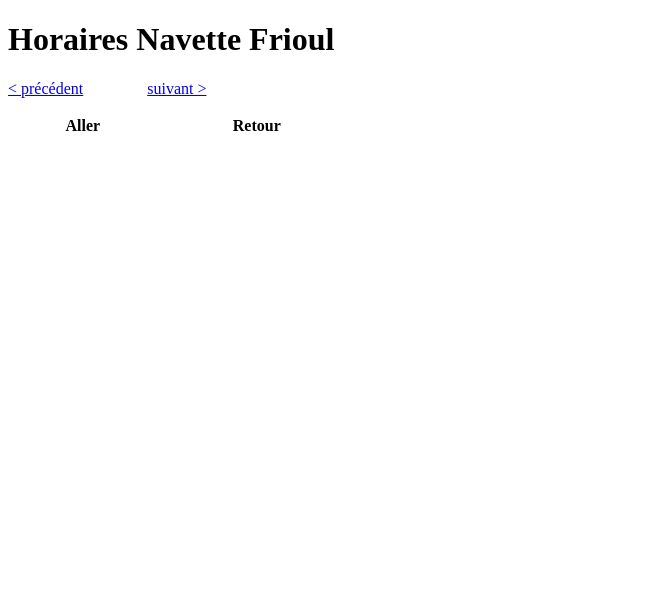
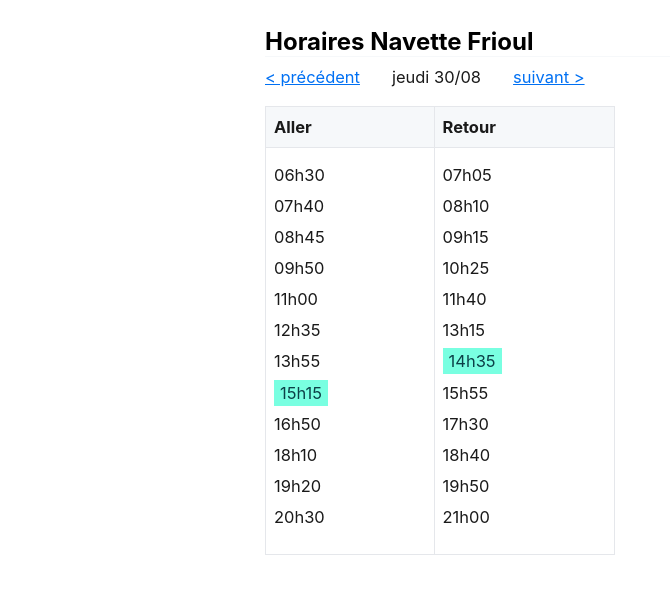
Before and after one commit to adipasquale/frioul, a website: page index.html in a window 1280 px wide. Shown: the whole page, without its empty margins (0-670 px from the left). Drawn offline with Linux system fonts and the light colour scheme; the site is published under a folder, as on GitHub Pages, so addresses that start at the root find nothing.

Commit message:
fix deploy to gh pages

```diff
--- a/index.html
+++ b/index.html
@@ -5,7 +5,7 @@
   <meta charset="utf-8" />
   <meta name="viewport" content="width=device-width, initial-scale=1.0">
   <title>Horaires Navette Frioul 🚢</title>
-  <link rel="stylesheet" type="text/css" href="/style.css" media="screen" />
+  <link rel="stylesheet" type="text/css" href="./style.css" media="screen" />
 </head>
 
 <h1>Horaires Navette Frioul</h1>
@@ -35,7 +35,7 @@
   </tbody>
 </table>
 
-<script src="/main.js"></script>
+<script src="./main.js"></script>
 <script>
   const currentDate = new Date()
   let schedules = null;
```
